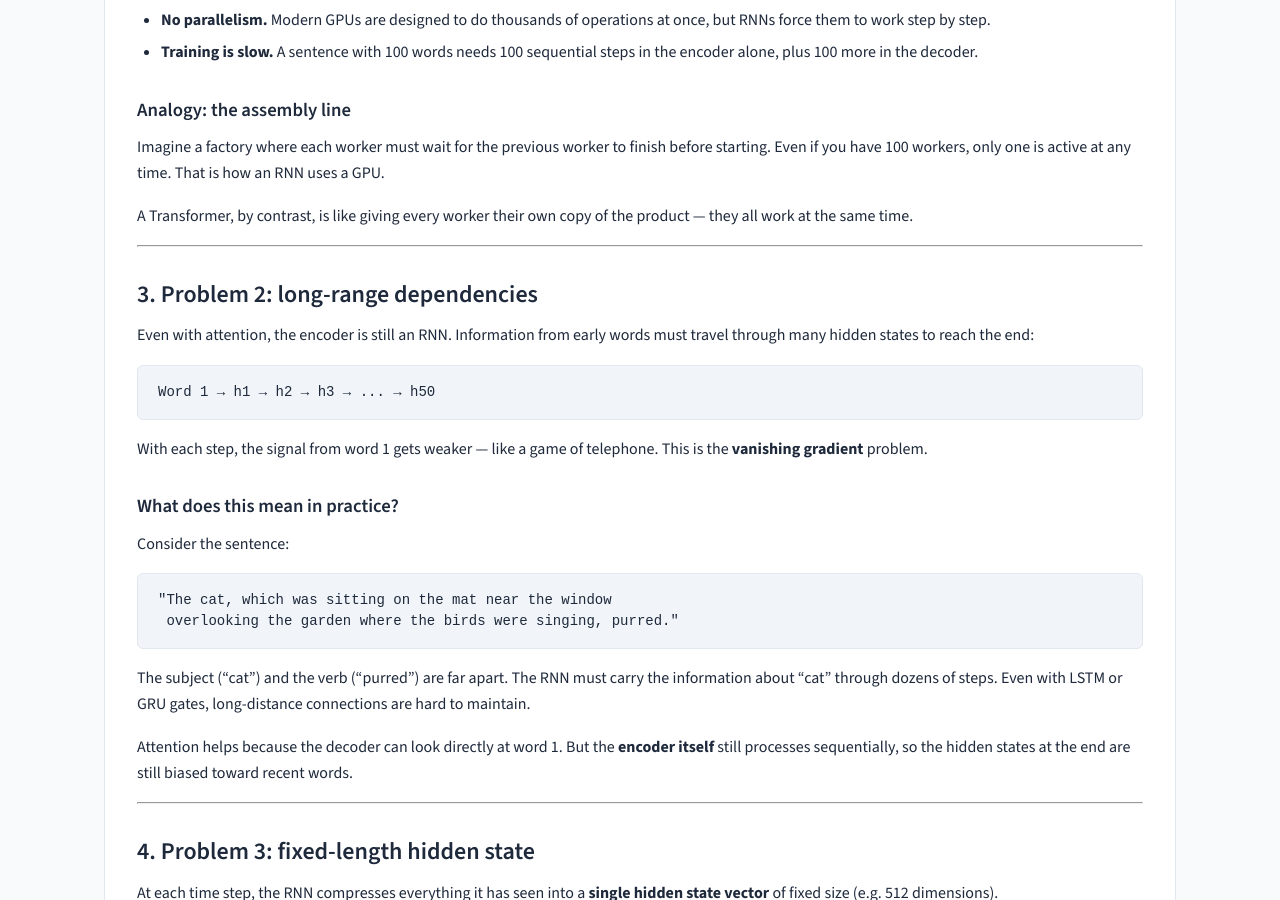
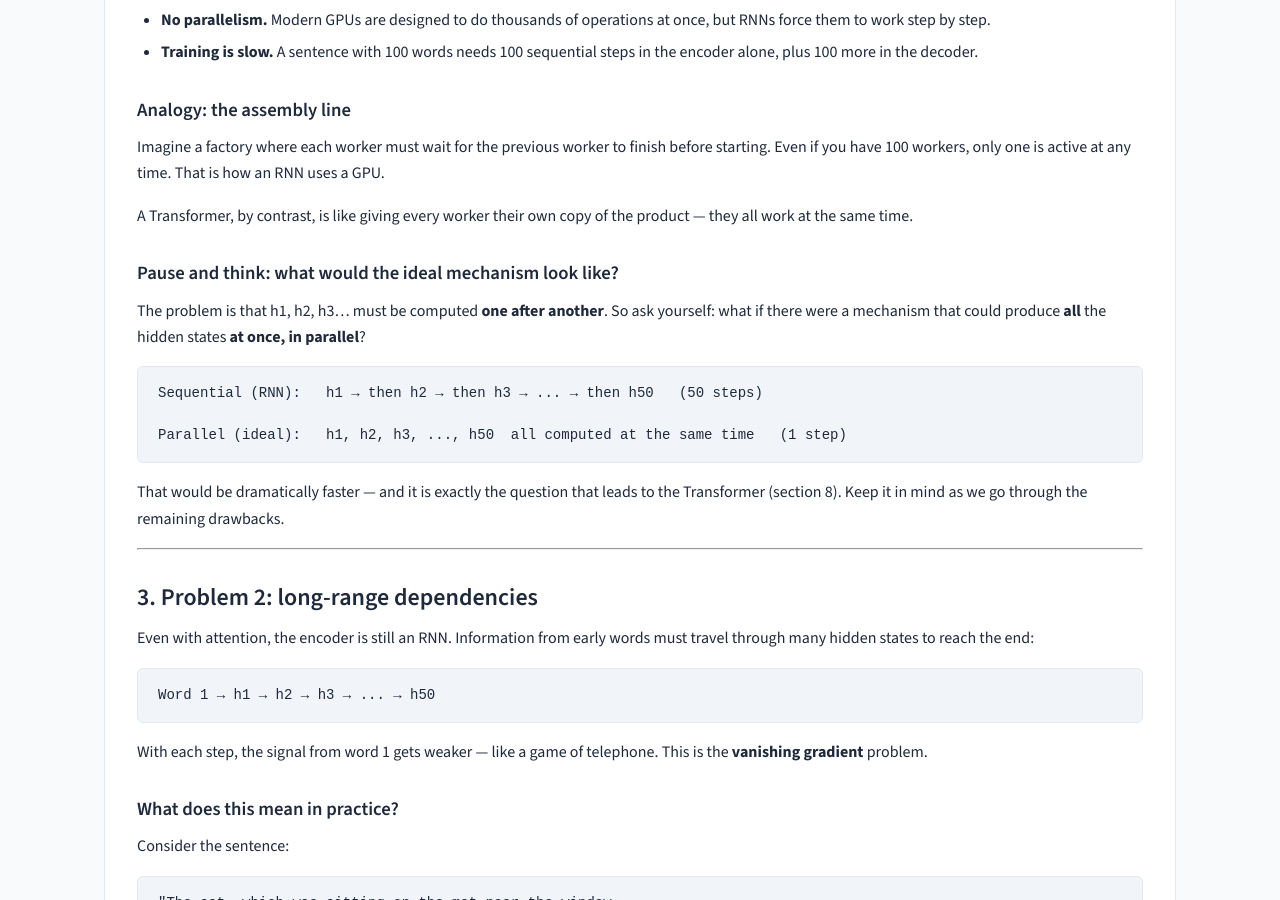
Before and after one commit to rilov/handbook, a Jekyll site: the page built from _topics/DL for GenAI - Part 5 - Drawbacks of Attention-Based Encoder-Decoder.md, in a window 1280 px wide and 900 px high, scrolled down 947 px. Built offline with Jekyll 4.4.1, drawn with Linux system fonts in a browser that asks for light colours.

Commit message:
Add 'pause and think' parallel computation bridge to sequential processing drawback

````diff
--- a/_topics/DL for GenAI - Part 5 - Drawbacks of Attention-Based Encoder-Decoder.md
+++ b/_topics/DL for GenAI - Part 5 - Drawbacks of Attention-Based Encoder-Decoder.md
@@ -55,6 +55,18 @@ You cannot compute `h3` until `h2` is ready, and `h2` cannot start until `h1` is
 Imagine a factory where each worker must wait for the previous worker to finish before starting. Even if you have 100 workers, only one is active at any time. That is how an RNN uses a GPU.
 
 A Transformer, by contrast, is like giving every worker their own copy of the product — they all work at the same time.
+
+### Pause and think: what would the ideal mechanism look like?
+
+The problem is that h1, h2, h3... must be computed **one after another**. So ask yourself: what if there were a mechanism that could produce **all** the hidden states **at once, in parallel**?
+
+```text
+Sequential (RNN):   h1 → then h2 → then h3 → ... → then h50   (50 steps)
+
+Parallel (ideal):   h1, h2, h3, ..., h50  all computed at the same time   (1 step)
+```
+
+That would be dramatically faster — and it is exactly the question that leads to the Transformer (section 8). Keep it in mind as we go through the remaining drawbacks.
 
 ---
 
````
